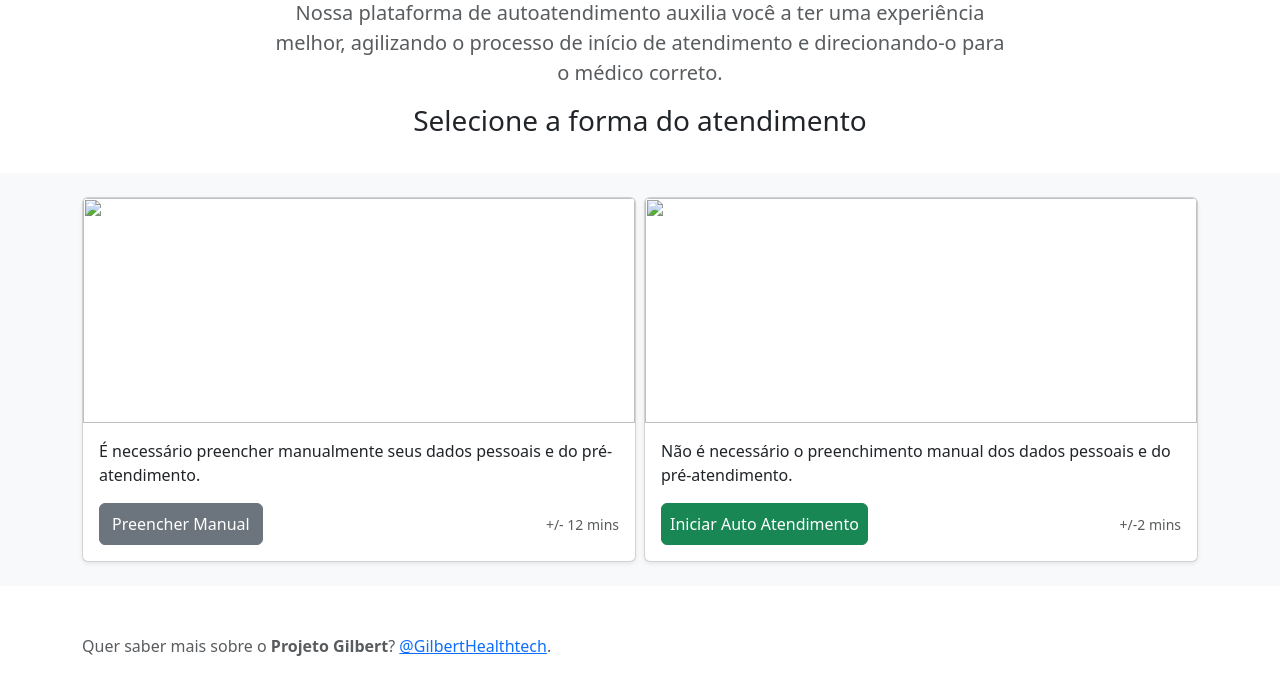
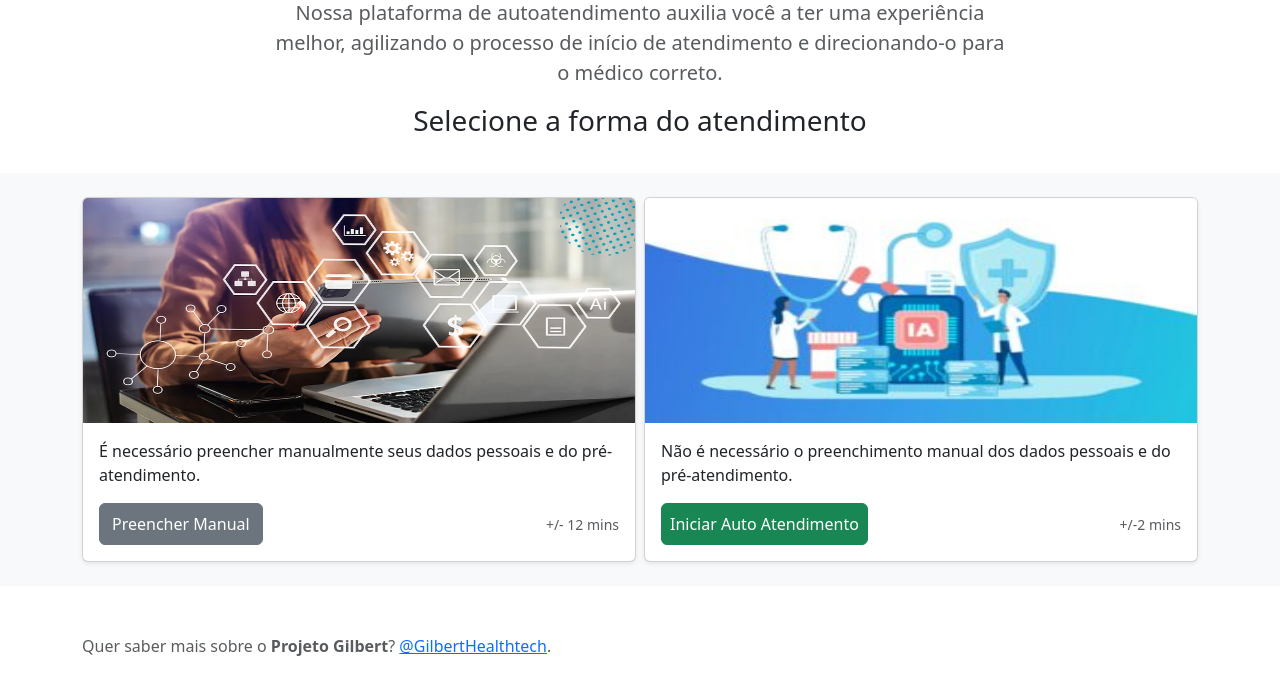
Before and after one commit to SaTecnologia/Gilbert, a website: page index.html in a window 1280 px wide. Shown: the part 124-818 px from the top of the page. Drawn offline with nearby package versions, Linux system fonts and the light colour scheme; the site is published under a folder, as on GitHub Pages, so addresses that start at the root find nothing.

Commit message:
add files

```diff
--- a/index.html
+++ b/index.html
@@ -113,7 +113,7 @@
                         <div class="col">
 
                         <div class="card h-100 shadow-sm">
-                            <img src="/assets/img/manual.webp" class="bd-placeholder-img card-img-top" width="100%" height="225">
+                            <img src="./assets/img/manual.webp" class="bd-placeholder-img card-img-top" width="100%" height="225">
 
                             <!-- <svg class="bd-placeholder-img card-img-top" width="100%" height="225" xmlns="http://www.w3.org/2000/svg" role="img" aria-label="Processo manual" preserveAspectRatio="xMidYMid slice" focusable="false"><title>plai</title><rect width="100%" height="100%" fill="#55595c"/><text x="50%" y="50%" fill="#eceeef" dy=".3em">Preenchimento Manual</text></svg> -->
                             <div class="card-body">
@@ -131,7 +131,7 @@
                         </div>
                         <div class="col">
                         <div class="card h-100 shadow-sm">
-                            <img src="/assets/img/auto.jpeg" class="bd-placeholder-img card-img-top" width="100%" height="225">
+                            <img src="./assets/img/auto.jpeg" class="bd-placeholder-img card-img-top" width="100%" height="225">
                             <!-- <svg class="bd-placeholder-img card-img-top" width="100%" height="125" xmlns="http://www.w3.org/2000/svg" role="img" aria-label="Placeholder: Thumbnail" preserveAspectRatio="xMidYMid slice" focusable="false"><title>Placeholder</title><rect width="100%" height="100%" fill="#55595c"/><text x="50%" y="50%" fill="#eceeef" dy=".3em">Coleta Automatizada</text></svg> -->
                             <div class="card-body">
                             <p class="card-text ">Não é necessário o preenchimento manual dos dados pessoais e do pré-atendimento.</p>
```
Also changed, not shown: 2 other files.
